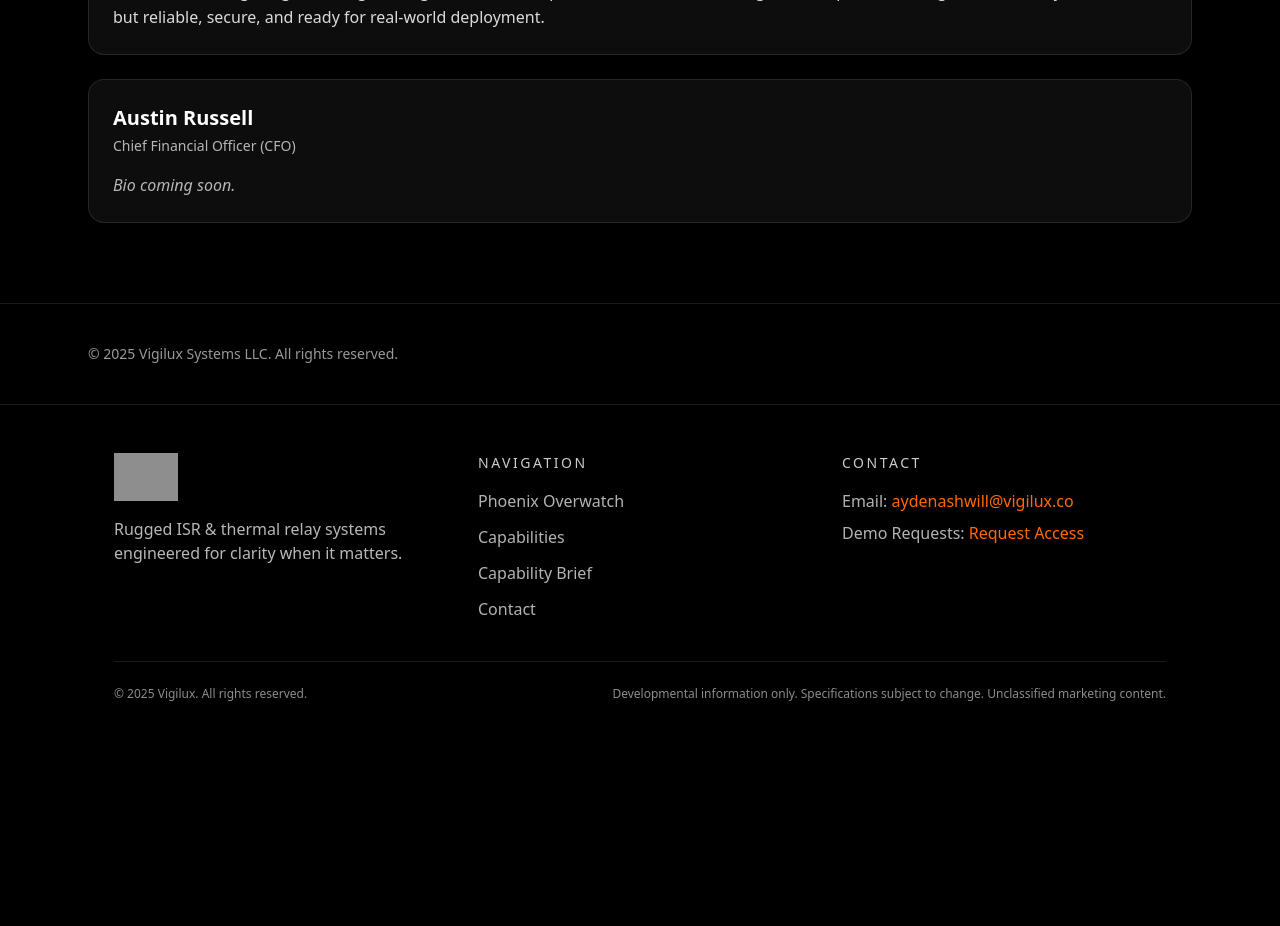
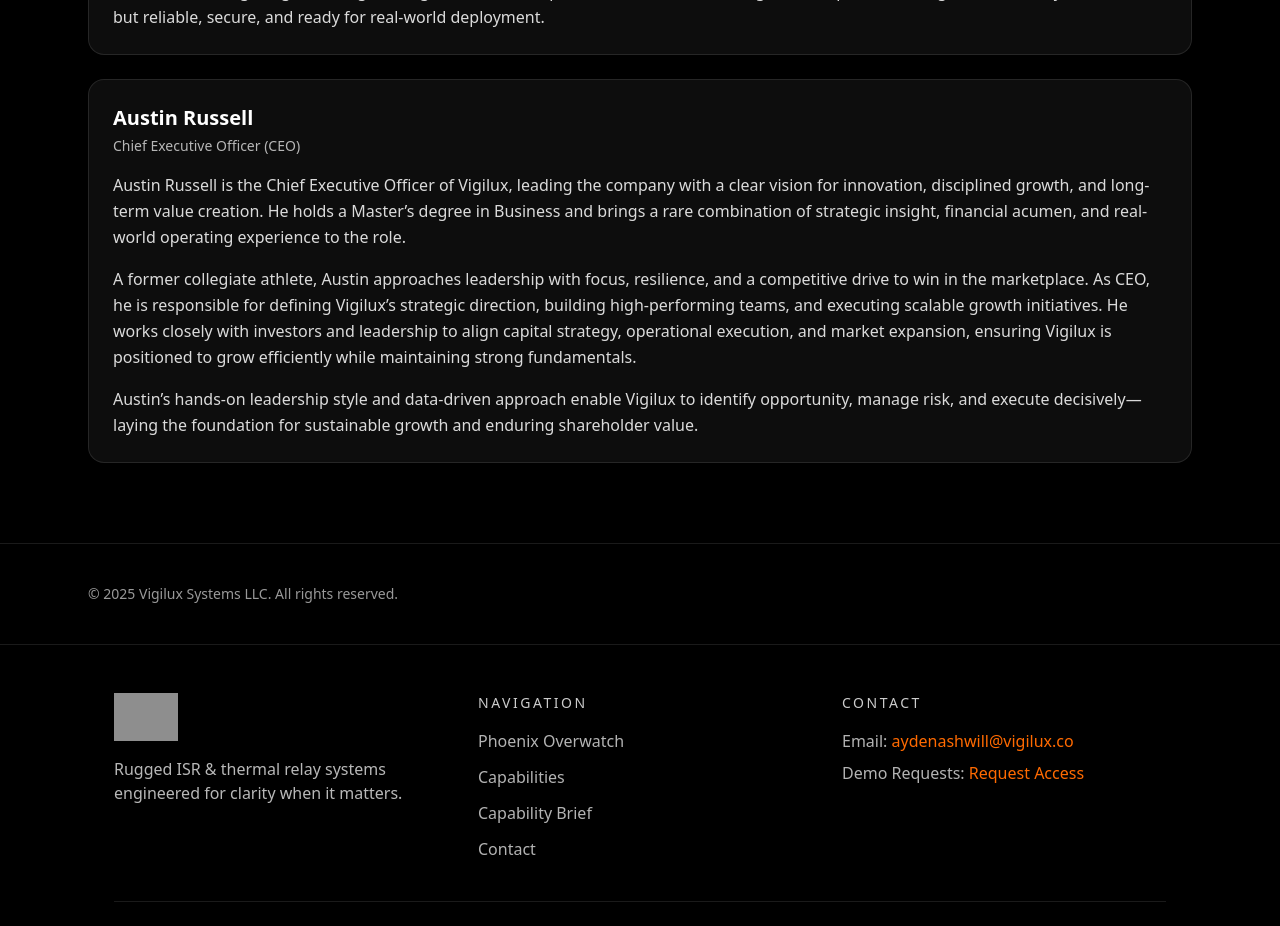
Before and after one commit to aydenashwill/vigilux-website, a Next.js app: page /about in a window 1280 px wide. Shown: the part 2100-3026 px from the top of the page. Before the commit the page ends 2850 px from the top, so only its background shows below. Built offline with nearby package versions, Linux system fonts and the light colour scheme; grey boxes are pictures that could not be loaded.

Commit message:
Update About page: add Austin Russell bio

```diff
--- a/pages/about.jsx
+++ b/pages/about.jsx
@@ -225,14 +225,38 @@ export default function About() {
               </p>
             </article>
 
-            {/* AUSTIN (TBD) */}
+            {/* AUSTIN */}
             <article className="rounded-2xl border border-white/10 bg-white/5 p-6 backdrop-blur md:col-span-2">
               <h3 className="text-xl font-semibold">Austin Russell</h3>
               <p className="mt-1 text-sm text-white/70">
-                Chief Financial Officer (CFO)
+                Chief Executive Officer (CEO)
               </p>
-              <p className="mt-4 text-white/70 leading-relaxed italic">
-                Bio coming soon.
+
+              <p className="mt-4 text-white/85 leading-relaxed">
+                Austin Russell is the Chief Executive Officer of Vigilux,
+                leading the company with a clear vision for innovation,
+                disciplined growth, and long-term value creation. He holds a
+                Master’s degree in Business and brings a rare combination of
+                strategic insight, financial acumen, and real-world operating
+                experience to the role.
+              </p>
+
+              <p className="mt-4 text-white/85 leading-relaxed">
+                A former collegiate athlete, Austin approaches leadership with
+                focus, resilience, and a competitive drive to win in the
+                marketplace. As CEO, he is responsible for defining Vigilux’s
+                strategic direction, building high-performing teams, and
+                executing scalable growth initiatives. He works closely with
+                investors and leadership to align capital strategy, operational
+                execution, and market expansion, ensuring Vigilux is positioned
+                to grow efficiently while maintaining strong fundamentals.
+              </p>
+
+              <p className="mt-4 text-white/85 leading-relaxed">
+                Austin’s hands-on leadership style and data-driven approach
+                enable Vigilux to identify opportunity, manage risk, and execute
+                decisively—laying the foundation for sustainable growth and
+                enduring shareholder value.
               </p>
             </article>
           </div>
```
